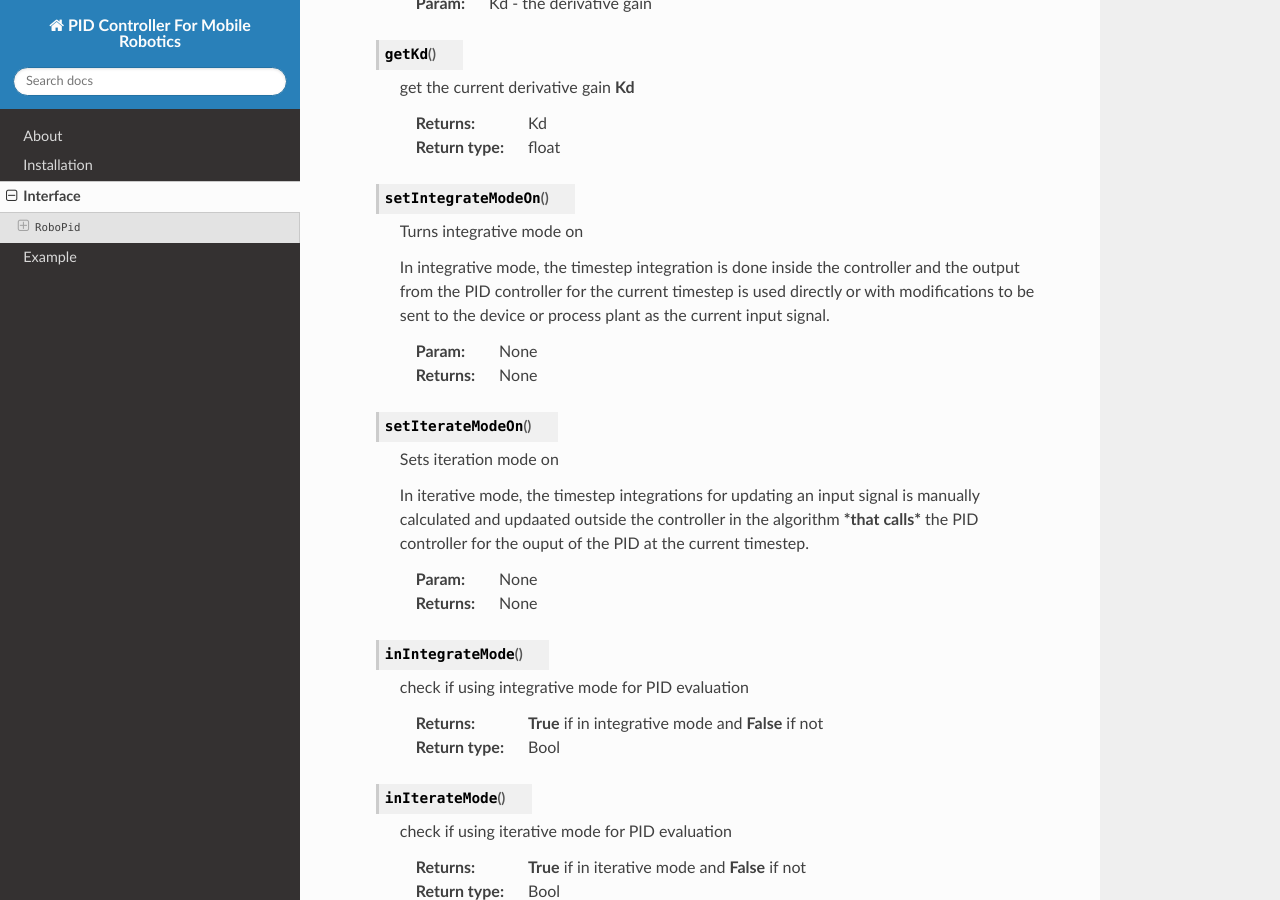
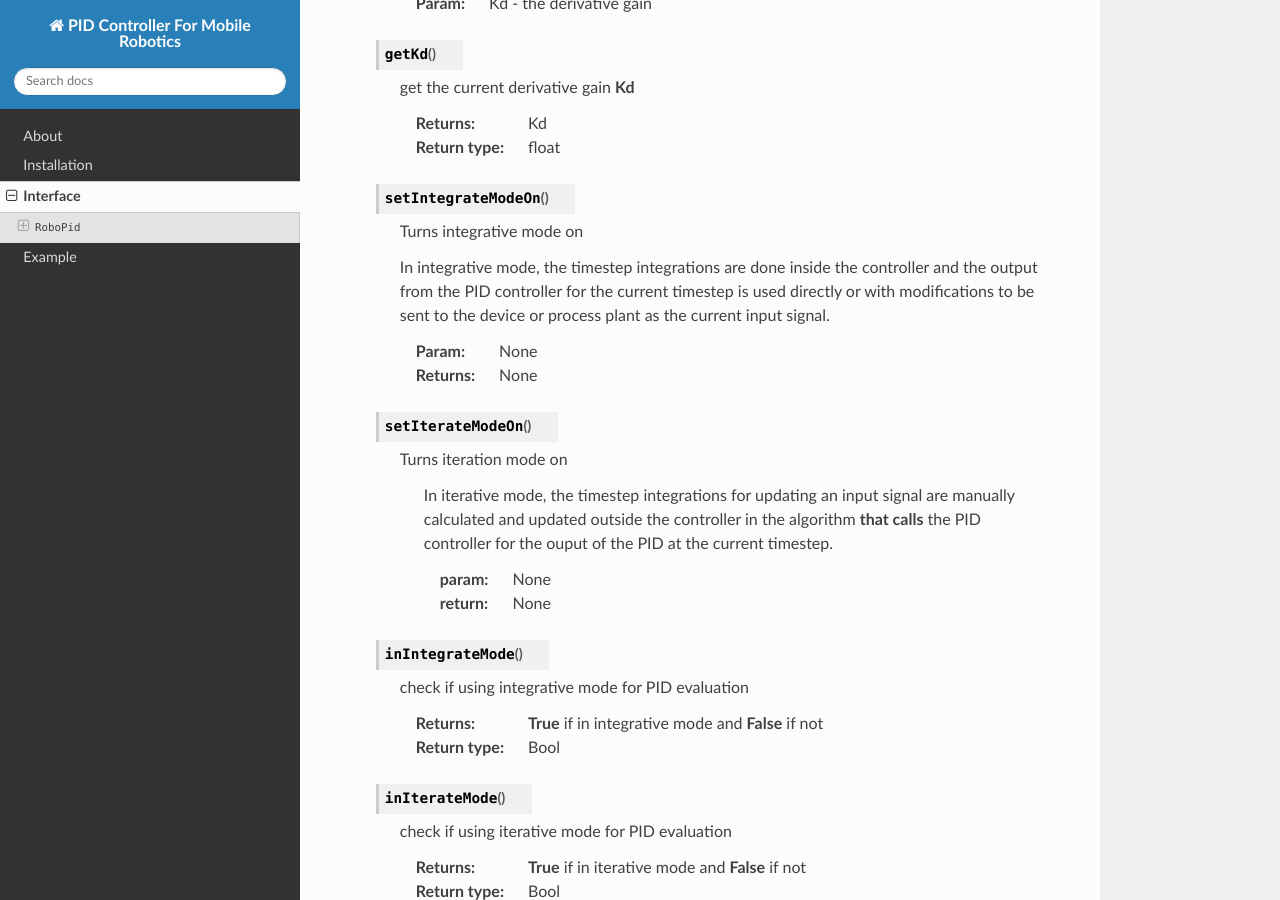
Before and after one commit to mkner/robo-pid, a Sphinx documentation site: the page built from docs/interface.rst, in a window 1280 px wide and 900 px high, scrolled down 1335 px. Built offline with Sphinx 7.4.7 and the Read the Docs theme 2.0.0, drawn with Linux system fonts in a browser that asks for light colours.

Commit message:
Update interface.rst

```diff
--- a/docs/interface.rst
+++ b/docs/interface.rst
@@ -80,7 +80,7 @@ Interface
 
     Turns integrative mode on
 
-    In integrative mode, the timestep integration is done inside the controller
+    In integrative mode, the timestep integrations are done inside the controller
     and the output from the PID controller for the current timestep is used directly
     or with modifications to be sent to the device or process plant as the current input signal.
 
@@ -90,11 +90,11 @@ Interface
 
  .. method:: setIterateModeOn()
 
-    Sets iteration mode on
+   Turns iteration mode on
 
     In iterative mode, the timestep integrations for updating an input
-    signal is manually calculated and updaated outside the controller
-    in the algorithm ***that calls*** the PID controller for the ouput
+    signal are manually calculated and updated outside the controller
+    in the algorithm **that calls** the PID controller for the ouput
     of the PID at the current timestep.
 
     :param: None
```
